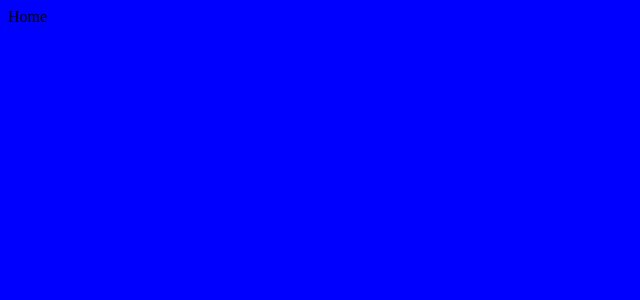
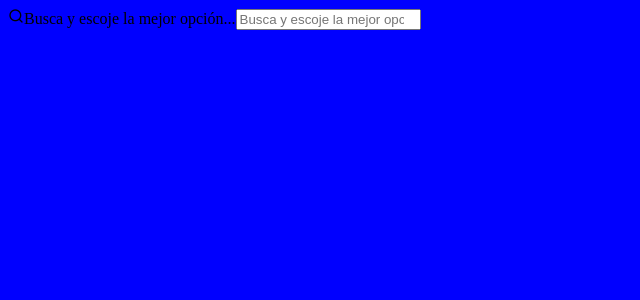
Before and after one commit to leonex16/supermarket-scrapper, a React (Create React App) app in the folder Application/: page / in a window 1280 px wide. Shown: the top 300 px of the page, without its empty margins (0-640 px from the left). Built offline with nearby package versions, Linux system fonts and the light colour scheme.

Commit message:
:triangular_flag_on_post: build: build: SearchBox component

```diff
--- /dev/null
+++ b/Application/src/App.tsx
@@ -0,0 +1,9 @@
+import { Header } from "@Components/Header"
+import { Home } from "@Pages/home/Home"
+
+export const App = () => (
+  <>
+    <Header/>
+    <Home/>
+  </>
+)
--- /dev/null
+++ b/Application/src/assets/styles/modules/_searchBox.pcss
@@ -0,0 +1,23 @@
+.search-box {
+  position: relative;
+  margin: 1rem;
+}
+
+.search-box__icon {
+ position: absolute;
+ top: 8px;
+ left: 8px;
+
+}
+
+.search-box__label {
+  display: none;
+}
+
+.search-box__input {
+  border: none;
+  box-shadow: 2px 2px 10px #00000020;
+  padding: 8px 16px 8px 32px;
+  border-radius: 10px;
+  width: 100%;
+}
--- a/Application/src/index.tsx
+++ b/Application/src/index.tsx
@@ -1,11 +1,11 @@
 import React from 'react';
 import ReactDOM from 'react-dom';
 
-import { Home } from "@Pages/home/Home";
+import { App } from './App';
 
 ReactDOM.render(
   <React.StrictMode>
-    <Home />
+    <App />
   </React.StrictMode>,
   document.getElementById( 'root' )
 );
--- a/Application/src/pages/home/Home.tsx
+++ b/Application/src/pages/home/Home.tsx
@@ -1,5 +1,13 @@
-export function Home() {
-  return (
-    <div>Home</div>
-  )
-}
+export const Home = () => (
+  <article className="search-box">
+    <i className="search-box__icon ri-search-line" />
+    <label className="search-box__label" htmlFor="search-product" >Busca y escoje la mejor opción...</label>
+    <input
+      className="search-box__input"
+      type="search"
+      name="search-product"
+      id="search-product"
+      placeholder="Busca y escoje la mejor opción..."
+    />
+  </article>
+)
```
